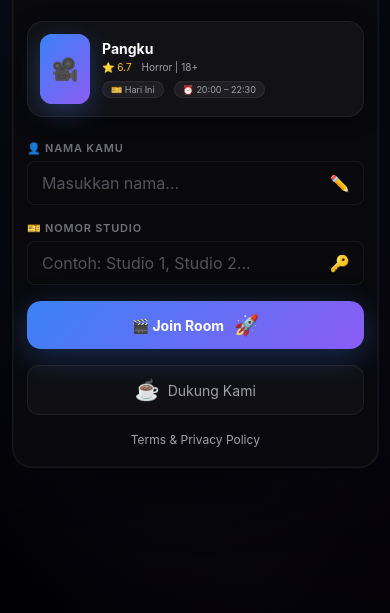
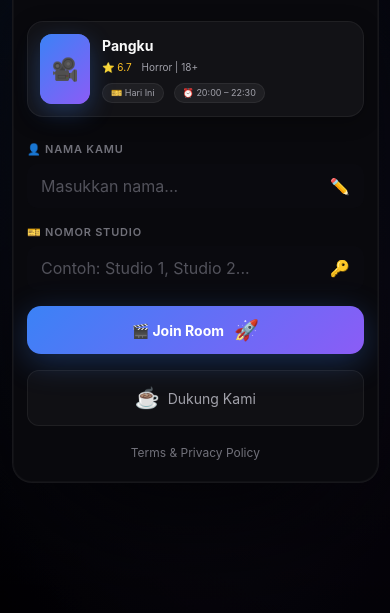
Before and after one commit to Dhnxxsy/MeiraWatch, a website: page public/index.html in a window 390 px wide. Shown: the part 231-844 px from the top of the page. Drawn offline with nearby package versions, Linux system fonts and the light colour scheme; no server answers; a script that the page names is missing.

Commit message:
Redesign UI with modern cinema theme and responsive layout
Key features implemented:
- Updated CSS with modern dark/light theme variables and premium color palette
- Redesigned room join modal with enhanced gradient backgrounds and animations
- Implemented responsive layout adjustments for video and chat sections on desktop and mobile
- Added refined styling for video player wrapper, control panel, and chat message bubbles
- Integrated new scrollbar styling and various UI animations (fadeIn, slideUp, etc.)
- Improved mobile touch targets and fixed keyboard overlap issues on smaller screens
- Enhanced modal designs for booking, support, and success flows with polished gradients and transitions

The changes significantly improve the visual aesthetics, responsiveness, and user experience across different devices while maintaining existing functionality.

```diff
--- a/public/style.css
+++ b/public/style.css
@@ -1,62 +1,158 @@
 /* =========================================
-   1. ROOT VARIABLES
+   MEIRAWATCH - MODERN CINEMA UI
+   Professional & Responsive Design
    ========================================= */
+
+/* ===== ROOT VARIABLES - Modern Color Palette ===== */
 :root {
-    /* Dark theme (default) */
-    --bg-main: #09090b;
-    --bg-panel: #18181b;
-    --bg-chat: #131316;
-    --bg-card: #1a1a1e;
-    --bg-input: rgba(9, 9, 11, 0.6);
-    --border-soft: rgba(255, 255, 255, 0.06);
-    --border-card: rgba(255, 255, 255, 0.08);
-    --accent: #3b82f6;
-    --accent-hover: #2563eb;
-    --text-main: #fafafa;
-    --text-muted: #a1a1aa;
-    --text-secondary: #71717a;
-    --shadow: 0 4px 20px rgba(0, 0, 0, 0.3);
-    --shadow-lg: 0 50px 120px -20px rgba(0, 0, 0, 0.9);
-    --ticket-bg: #fdf6e3;
-    --ticket-text: #1a1a1e;
-    --ticket-border: #d4a373;
-
-    /* Bubble colors */
-    --bubble-mine: #3b82f6;
-    --bubble-others: #27272a;
+    /* Dark Theme - Premium Cinema */
+    --bg-main: #0a0a0f;
+    --bg-secondary: #12121a;
+    --bg-panel: #1a1a24;
+    --bg-chat: #15151e;
+    --bg-card: #1e1e28;
+    --bg-input: rgba(30, 30, 40, 0.8);
+    --bg-hover: rgba(59, 130, 246, 0.1);
+
+    /* Borders */
+    --border-light: rgba(255, 255, 255, 0.08);
+    --border-medium: rgba(255, 255, 255, 0.12);
+    --border-accent: rgba(59, 130, 246, 0.3);
+
+    /* Primary Colors */
+    --primary: #3b82f6;
+    --primary-light: #60a5fa;
+    --primary-dark: #2563eb;
+    --primary-gradient: linear-gradient(135deg, #3b82f6 0%, #8b5cf6 100%);
+
+    /* Accent Colors */
+    --accent-gold: #fbbf24;
+    --accent-green: #10b981;
+    --accent-red: #ef4444;
+    --accent-orange: #f59e0b;
+    --accent-purple: #a78bfa;
+
+    /* Text Colors */
+    --text-primary: #ffffff;
+    --text-secondary: #a1a1aa;
+    --text-muted: #71717a;
+    --text-disabled: #52525b;
+
+    /* Shadows */
+    --shadow-sm: 0 2px 8px rgba(0, 0, 0, 0.3);
+    --shadow-md: 0 4px 16px rgba(0, 0, 0, 0.4);
+    --shadow-lg: 0 8px 32px rgba(0, 0, 0, 0.5);
+    --shadow-xl: 0 12px 48px rgba(0, 0, 0, 0.6);
+    --glow-primary: 0 0 20px rgba(59, 130, 246, 0.4);
+
+    /* Border Radius */
+    --radius-sm: 6px;
+    --radius-md: 10px;
     --radius-lg: 14px;
-    --radius-md: 8px;
-    --transition-fast: 0.15s ease;
-}
-
-/* Light theme - TIX ID Style */
+    --radius-xl: 20px;
+    --radius-2xl: 28px;
+
+    /* Transitions */
+    --transition-fast: 0.15s cubic-bezier(0.4, 0, 0.2, 1);
+    --transition-base: 0.25s cubic-bezier(0.4, 0, 0.2, 1);
+    --transition-slow: 0.4s cubic-bezier(0.4, 0, 0.2, 1);
+}
+
+/* ===== Light Theme ===== */
 [data-theme="light"] {
-    --bg-main: #f5f7fa;
+    --bg-main: #f8fafc;
+    --bg-secondary: #ffffff;
     --bg-panel: #ffffff;
-    --bg-chat: #f8f9fa;
+    --bg-chat: #f1f5f9;
     --bg-card: #ffffff;
-    --bg-input: #ffffff;
-    --border-soft: rgba(0, 0, 0, 0.06);
-    --border-card: rgba(0, 0, 0, 0.08);
-    --accent: #3b82f6;
-    --accent-hover: #2563eb;
-    --text-main: #1a1a1e;
-    --text-muted: #6b7280;
-    --text-secondary: #9ca3af;
-    --shadow: 0 4px 20px rgba(0, 0, 0, 0.06);
-    --shadow-lg: 0 50px 120px -20px rgba(0, 0, 0, 0.1);
-    --ticket-bg: #fdf6e3;
-    --ticket-text: #1a1a1e;
-    --ticket-border: #d4a373;
-}
-
-* { box-sizing: border-box; margin: 0; padding: 0; font-family: 'Inter', system-ui, -apple-system, sans-serif; }
-body { background-color: var(--bg-main); color: var(--text-main); height: 100vh; width: 100vw; overflow: hidden; font-size: 14px; }
-
+    --bg-input: #f8fafc;
+    --bg-hover: rgba(59, 130, 246, 0.08);
+
+    --border-light: rgba(0, 0, 0, 0.06);
+    --border-medium: rgba(0, 0, 0, 0.1);
+    --border-accent: rgba(59, 130, 246, 0.3);
+
+    --text-primary: #0f172a;
+    --text-secondary: #475569;
+    --text-muted: #94a3b8;
+    --text-disabled: #cbd5e1;
+
+    --shadow-sm: 0 2px 8px rgba(0, 0, 0, 0.06);
+    --shadow-md: 0 4px 16px rgba(0, 0, 0, 0.08);
+    --shadow-lg: 0 8px 32px rgba(0, 0, 0, 0.1);
+    --shadow-xl: 0 12px 48px rgba(0, 0, 0, 0.12);
+}
+
+/* ===== Base Reset ===== */
+* {
+    margin: 0;
+    padding: 0;
+    box-sizing: border-box;
+    font-family: 'Inter', -apple-system, BlinkMacSystemFont, 'Segoe UI', Roboto, sans-serif;
+    -webkit-font-smoothing: antialiased;
+    -moz-osx-font-smoothing: grayscale;
+}
+
+html, body {
+    width: 100%;
+    height: 100%;
+    overflow: hidden;
+    background: var(--bg-main);
+    color: var(--text-primary);
+    font-size: 14px;
+    line-height: 1.5;
+}
+
+/* ===== Custom Scrollbar ===== */
 ::-webkit-scrollbar { width: 6px; height: 6px; }
 ::-webkit-scrollbar-track { background: transparent; }
-::-webkit-scrollbar-thumb { background: #3f3f46; border-radius: 10px; }
-::-webkit-scrollbar-thumb:hover { background: #52525b; }
+::-webkit-scrollbar-thumb {
+    background: var(--text-muted);
+    border-radius: 10px;
+    opacity: 0.5;
+}
+::-webkit-scrollbar-thumb:hover { background: var(--text-secondary); }
+
+/* ===== Animations ===== */
+@keyframes fadeIn {
+    from { opacity: 0; }
+    to { opacity: 1; }
+}
+
+@keyframes slideUp {
+    from { transform: translateY(30px); opacity: 0; }
+    to { transform: translateY(0); opacity: 1; }
+}
+
+@keyframes slideDown {
+    from { transform: translateY(-30px); opacity: 0; }
+    to { transform: translateY(0); opacity: 1; }
+}
+
+@keyframes scaleIn {
+    from { transform: scale(0.95); opacity: 0; }
+    to { transform: scale(1); opacity: 1; }
+}
+
+@keyframes pulse {
+    0%, 100% { opacity: 1; }
+    50% { opacity: 0.5; }
+}
+
+@keyframes shimmer {
+    0% { transform: translateX(-100%) rotate(45deg); }
+    100% { transform: translateX(100%) rotate(45deg); }
+}
+
+@keyframes float {
+    0%, 100% { transform: translateY(0); }
+    50% { transform: translateY(-10px); }
+}
+
+@keyframes spin {
+    from { transform: rotate(0deg); }
+    to { transform: rotate(360deg); }
+}
 
 /* =========================================
    BIOSKOP PREMIUM - LIKE TIX ID / M-TIX
```
Also changed, not shown: 2 other files.
